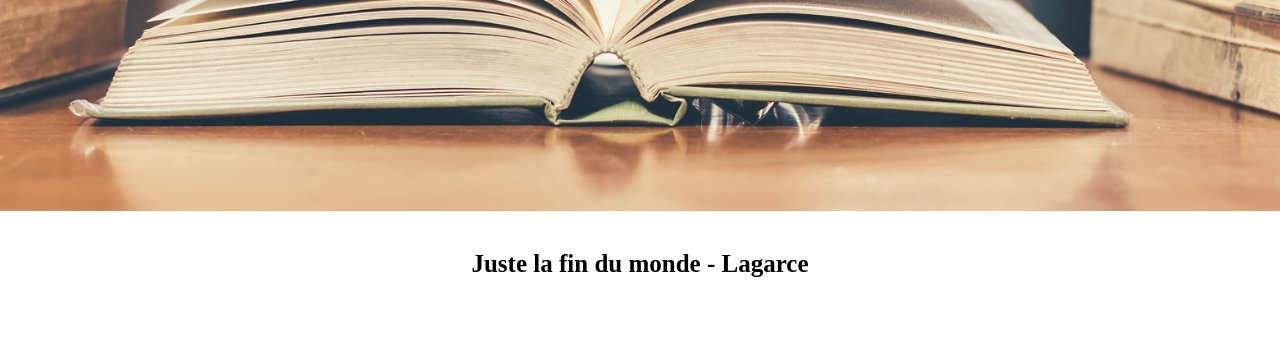
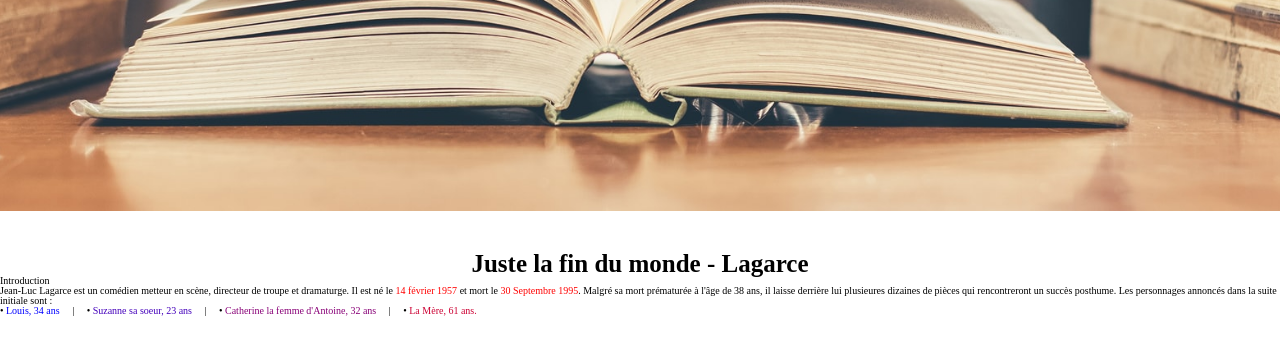
Before and after one commit to GitPersonnel/Fiches-FR, a plain HTML site: page index.html in a window 1280 px wide. Shown: the part 589-944 px from the top of the page. Drawn offline with Linux system fonts and the light colour scheme.

Commit message:
Update index.html

```diff
--- a/index.html
+++ b/index.html
@@ -36,6 +36,17 @@
     <!-- Book 1 -->
     <section class="book-section" id="book1">
         <h1>Juste la fin du monde - Lagarce</h1>
+        <h2>Introduction</h2>
+        <p>
+            Jean-Luc Lagarce est un comédien metteur en scène, directeur de troupe et dramaturge.
+            Il est né le <span style="color: red;">14 février 1957</span> et mort le <span style="color: red;">30 Septembre 1995</span>.
+            Malgré sa mort prématurée à l'âge de 38 ans, il laisse derrière lui plusieures dizaines de pièces qui rencontreront un succès posthume.
+            Les personnages annoncés dans la suite initiale sont : <br>
+            • <strong style="color: #00F;">Louis<span style="font-weight: normal;">, 34 ans </span></strong><strong>&ensp;&ensp;|&ensp;&ensp;</strong>
+            • <strong style="color: #40B;">Suzanne<span style="font-weight: normal;"> sa soeur, 23 ans</span></strong> <strong>&ensp;&ensp;|&ensp;&ensp;</strong>
+            • <strong style="color: #807;">Catherine<span style="font-weight: normal;"> la femme d'Antoine, 32 ans</span></strong> <strong>&ensp;&ensp;|&ensp;&ensp;</strong>
+            • <strong style="color: #C03">La Mère<span style="font-weight: normal;">, 61 ans.</span></strong>
+        </p>
     </section>
     <!-- Img 2 -->
     <section class="img-section img2"></section>
```
